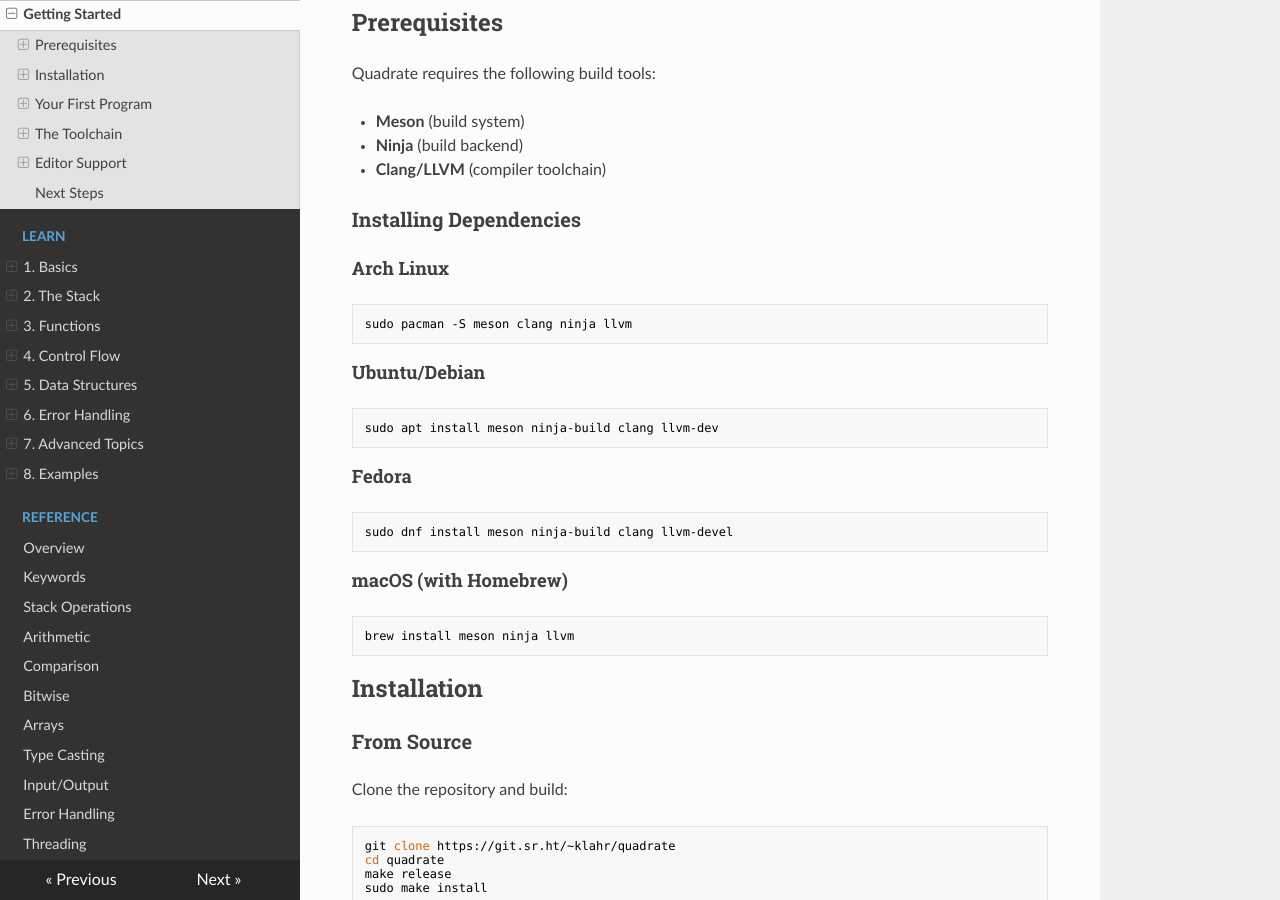
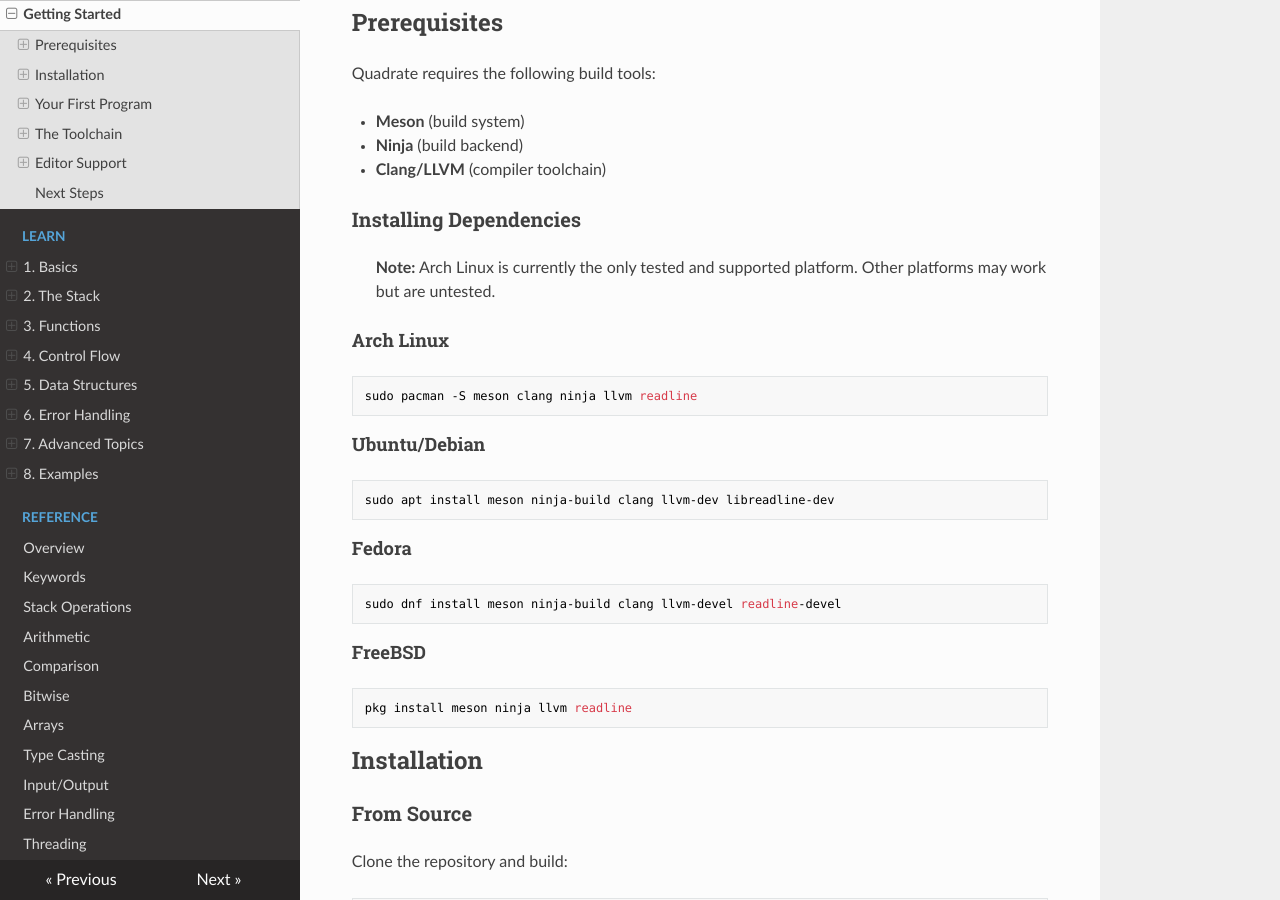
Before and after one commit to quadrate-language/quadrate, an MkDocs documentation site: the page built from docs/docs/docs/getting-started.md, in a window 1280 px wide and 900 px high, scrolled down 202 px. Built offline with MkDocs 1.6.1, drawn with Linux system fonts in a browser that asks for light colours; nearby versions of some CDN libraries.

Commit message:
Fix repl

````diff
--- a/docs/docs/docs/getting-started.md
+++ b/docs/docs/docs/getting-started.md
@@ -12,24 +12,26 @@
 
 ### Installing Dependencies
 
+> **Note:** Arch Linux is currently the only tested and supported platform. Other platforms may work but are untested.
+
 #### Arch Linux
 ```bash
-sudo pacman -S meson clang ninja llvm
+sudo pacman -S meson clang ninja llvm readline
 ```
 
 #### Ubuntu/Debian
 ```bash
-sudo apt install meson ninja-build clang llvm-dev
+sudo apt install meson ninja-build clang llvm-dev libreadline-dev
 ```
 
 #### Fedora
 ```bash
-sudo dnf install meson ninja-build clang llvm-devel
+sudo dnf install meson ninja-build clang llvm-devel readline-devel
 ```
 
-#### macOS (with Homebrew)
+#### FreeBSD
 ```bash
-brew install meson ninja llvm
+pkg install meson ninja llvm readline
 ```
 
 ## Installation
````
Also changed, not shown: 2 other files.
